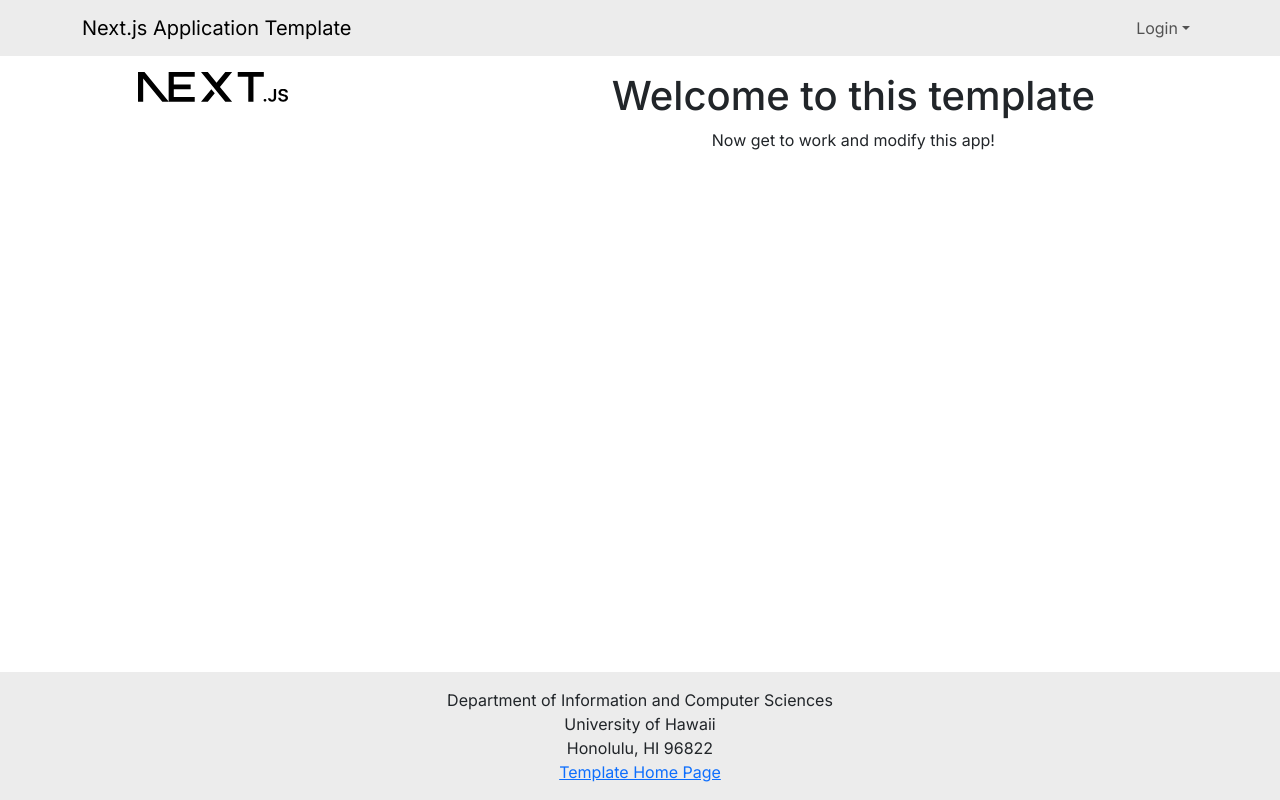
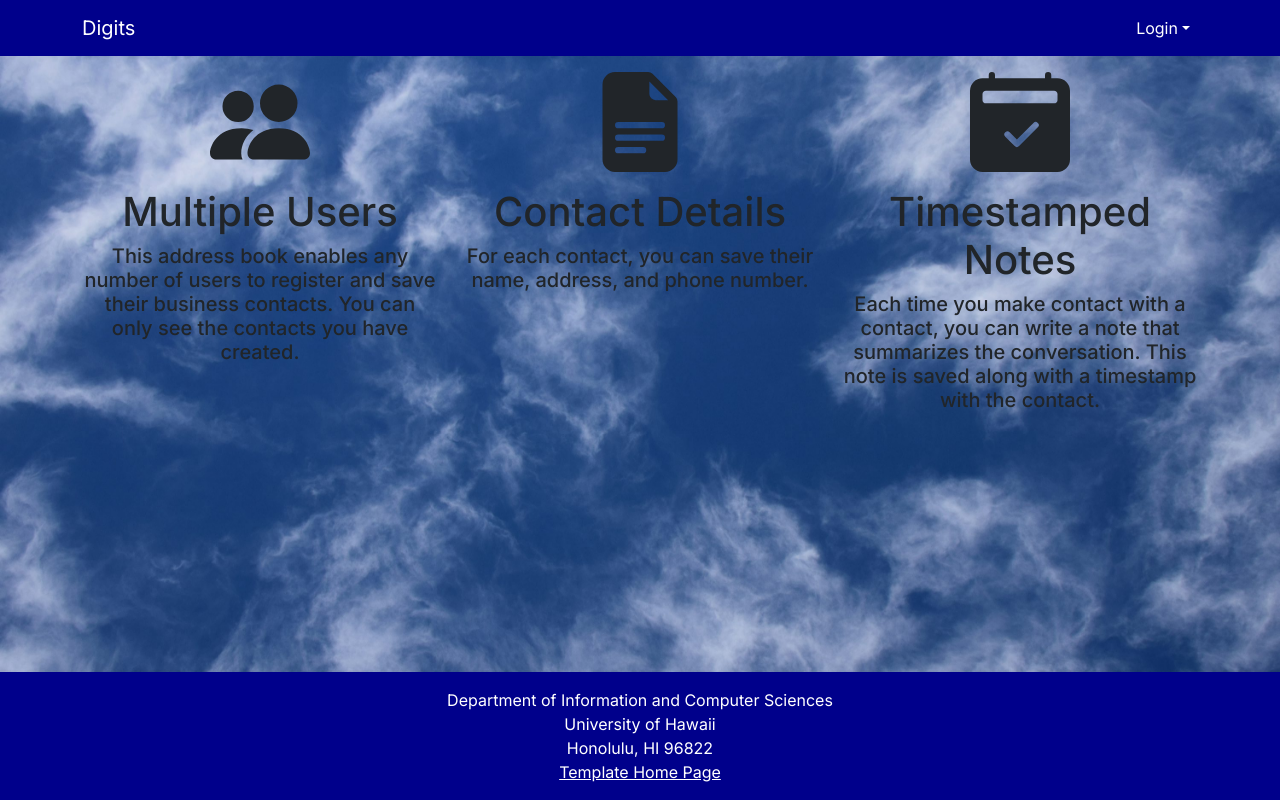
Before and after one commit to Justicam/digits, a Next.js app: page / in a window 1280 px wide. Built offline with nearby package versions, Linux system fonts and the light colour scheme; no server answers.

Commit message:
landing page mockup finished in 17min

```diff
--- a/src/app/globals.css
+++ b/src/app/globals.css
@@ -1,11 +1,38 @@
+/* Set up some CSS variables to theme the application. */
+:root {
+  --nat-navbar-bg: #020032;
+  --nat-navbar-bg-color: #020032;
+  --nat-navbar-bg-rgb: 0, 0, 139;
+  --nat-navbar-text-color: white;
+  --nat-navbar-highlight-text: var(--bs-gray-500);
+  --nat-navbar-text-highlight: khaki;
+}
+
 html,
 body {
+  --bs-dark: var(--nat-navbar-bg);
   --bs-light-rgb: 236, 236, 236;
+  --bs-dark-rgb: var(--nat-navbar-bg-rgb);
   box-sizing: border-box;
   height: 100%;
   padding: 0;
   margin: 0;
+  background: fixed center url("/cloud-1.jpg");
+  background-size: cover;
 }
+
+body .navbar {
+  --bs-navbar-active-color: var(--nat-navbar-highlight-text);
+  --bs-navbar-brand-color: var(--nat-navbar-text-color);
+  --bs-navbar-brand-hover-color: var(--nat-navbar-highlight-text);
+  --bs-navbar-color: var(--nat-navbar-text-color);
+  --bs-navbar-hover-color: var(--nat-navbar-highlight-text);
+}
+
+footer, footer a {
+  color: var(--nat-navbar-text-color);
+}
+
 .wrapper {
   box-sizing: border-box;
   min-height: 100%;
--- a/src/app/layout.tsx
+++ b/src/app/layout.tsx
@@ -9,7 +9,7 @@
 const inter = Inter({ subsets: ['latin'] });
 
 export const metadata: Metadata = {
-  title: 'Next.js Application Template',
+  title: 'digits',
   description: 'Generated by ics-software-engineering.github.io',
 };
 
--- a/src/app/page.tsx
+++ b/src/app/page.tsx
@@ -1,21 +1,48 @@
-import { Col, Container, Image, Row } from 'react-bootstrap';
+import { Col, Container, Row } from 'react-bootstrap';
+import { PeopleFill, FileEarmarkTextFill, Calendar2CheckFill } from 'react-bootstrap-icons';
 
-/** The Home page. */
 const Home = () => (
-  <main>
-    <Container id="landing-page" fluid className="py-3">
-      <Row className="align-middle text-center">
-        <Col xs={4}>
-          <Image src="next.svg" width="150px" alt="" />
-        </Col>
+  <Container className="py-3">
+    <Row>
+      <Col xs={4} className="text-center">
+        <div className="text-center mb-3">
+          <PeopleFill size={100} />
+        </div>
+        <div className="text-center">
+          <h1>Multiple Users</h1>
+          <h5>
+            This address book enables any number of users to register and save their business contacts.
+            You can only see the contacts you have created.
+          </h5>
+        </div>
+      </Col>
 
-        <Col xs={8} className="d-flex flex-column justify-content-center">
-          <h1>Welcome to this template</h1>
-          <p>Now get to work and modify this app!</p>
-        </Col>
-      </Row>
-    </Container>
-  </main>
+      <Col xs={4} className="text-center">
+        <div className="text-center mb-3">
+          <FileEarmarkTextFill size={100} />
+        </div>
+        <div className="text-center">
+          <h1>Contact Details</h1>
+          <h5>
+            For each contact, you can save their name, address, and phone number.
+          </h5>
+        </div>
+      </Col>
+
+      <Col xs={4} className="text-center">
+        <div className="text-center mb-3">
+          <Calendar2CheckFill size={100} />
+        </div>
+        <div className="text-center">
+          <h1>Timestamped Notes</h1>
+          <h5>
+            Each time you make contact with a contact, you can write a note that summarizes the conversation.
+            This note is saved along with a timestamp with the contact.
+          </h5>
+        </div>
+      </Col>
+    </Row>
+  </Container>
 );
 
 export default Home;
--- a/src/components/Footer.tsx
+++ b/src/components/Footer.tsx
@@ -2,7 +2,7 @@
 
 /** The Footer appears at the bottom of every page. Rendered by the App Layout component. */
 const Footer = () => (
-  <footer className="mt-auto py-3 bg-light">
+  <footer className="mt-auto py-3 bg-dark">
     <Container>
       <Col className="text-center">
         Department of Information and Computer Sciences
--- a/src/components/Navbar.tsx
+++ b/src/components/Navbar.tsx
@@ -14,9 +14,9 @@
   const role = userWithRole?.randomKey;
   const pathName = usePathname();
   return (
-    <Navbar bg="light" expand="lg">
+    <Navbar bg="dark" expand="lg">
       <Container>
-        <Navbar.Brand href="/">Next.js Application Template</Navbar.Brand>
+        <Navbar.Brand href="/">Digits</Navbar.Brand>
         <Navbar.Toggle aria-controls="basic-navbar-nav" />
         <Navbar.Collapse id="basic-navbar-nav">
           <Nav className="me-auto justify-content-start">
```
Also changed, not shown: public/cloud-1.jpg (added).
